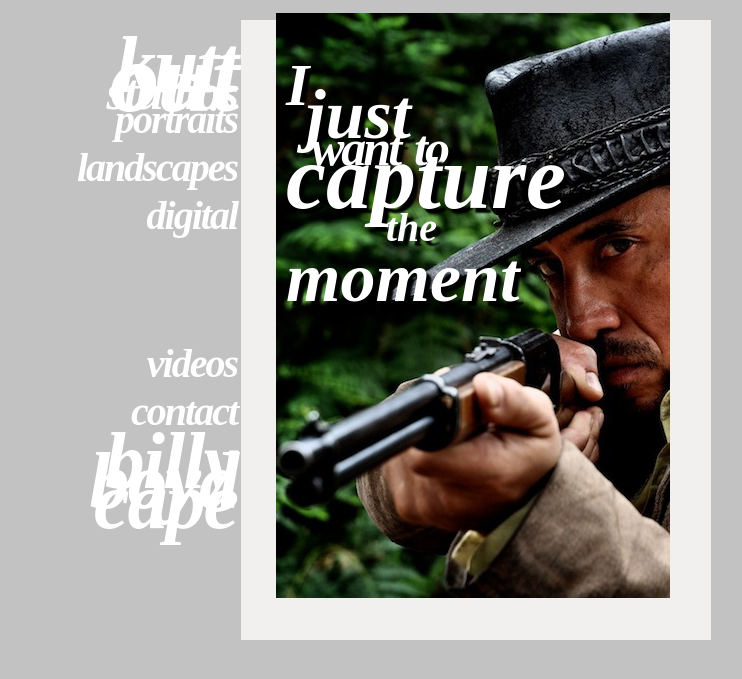
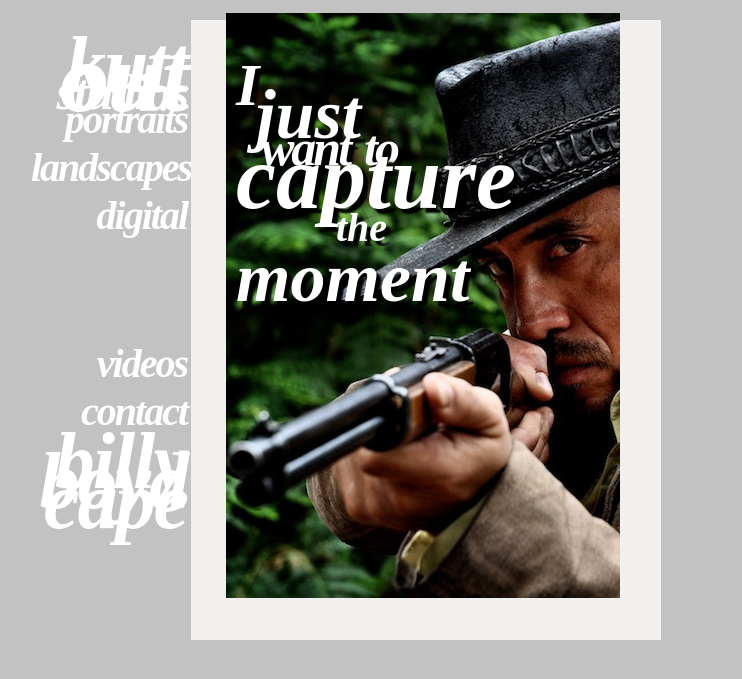
Before and after one commit to alxhill/kutt-out-gallery, a CodeIgniter app: page /index.php/gallery/home in a window 1280 px wide. Shown: the top 679 px of the page, without its empty margins (314-1056 px from the left). Run offline with CodeIgniter, Linux system fonts and the light colour scheme.

Commit message:
Preliminary, nonfunctional cropping added

```diff
--- a/application/controllers/gallery.php
+++ b/application/controllers/gallery.php
@@ -89,20 +89,47 @@ class Gallery extends CI_Controller {
 			$upload_data = $this->upload->data();
 			$link = site_url("assets/upload/" . $upload_data['file_name']);
 
-			// create a tumbnail for the image
+			// create a thumbnail for the image
 			$config_img = array(
 								'source_image' => 'assets/upload/' . $upload_data['file_name'],
 								'create_thumb' => TRUE,
+								'thumb_marker' => '_thum',
 								'maintain_ratio' => TRUE,
 								'width' => 100,
-								'height' => 60
+								'height' => 60,
+								'master_dim' => 'width'
 								);
 			$this->load->library('image_lib', $config_img);
-			if ( ! $this->image_lib->resize())
-			{
+			if ( ! $this->image_lib->resize()) {
 				print_r($this->image_lib->display_errors());
 			}
 
+			$this->load->helper('neatr');
+
+			$thumb_loc = 'assets/upload/' . $upload_data['raw_name'] . '_thum' . $upload_data['file_ext'];
+			$img_size = getimagesize($thumb_loc);
+			neat_r($img_size);
+			// Crop the image if necessary
+			if ($img_size[1] > $img_size[0]) {
+				$center_crop = $img_size[1]/2 + 30;
+				$this->image_lib->clear();
+				$config_img2 = array(
+					'source_image' => $thumb_loc,
+					'create_thumb' => TRUE,
+					'thumb_marker' => 'b',
+					'height' => 60,
+					'width' => 100,
+					'y-axis' => 150,
+					'x-axis' => 0
+					);
+				neat_r($config_img2);
+			$this->image_lib->initialize($config_img2);
+
+			if ( ! $this->image_lib->crop()) {
+				print_r($this->image_lib->display_errors());
+			}
+
+			}
 			$title = $this->input->post('title');
 			$this->gallery_model->add_image($link,$title);
 			$success = array(
@@ -112,7 +139,7 @@ class Gallery extends CI_Controller {
 							 'link' => $link,
 							 'template' => 'post_upload',
 							 'title' => 'Image uploaded',
-							'logged_in' => $this->_login_check()
+						   	 'logged_in' => $this->_login_check()
 							 );
 			$this->load->view('gallery/superview',$success);
 		}
--- a/application/views/gallery/common/header.php
+++ b/application/views/gallery/common/header.php
@@ -50,7 +50,7 @@ $(document).ready(function(){
 <body>
 <?php if ($logged_in) { ?>
 <a id='logout_link' href='/gallery/gallery/logout/' >Logout</a> -
-<a id='admin_link'href='/gallery/gallery/admin' >Admin</a>
+<a id='admin_link'href='/gallery/admin' >Admin</a>
 <?php } ?>
 <div class="container">
 <?=isset($message) ? show_messages($class,$message) : null ?>
--- a/application/views/gallery/post_upload.php
+++ b/application/views/gallery/post_upload.php
@@ -1,4 +1,4 @@
 <div class="content" id='main'>
 <h1>Image:</h1>
-<img alt="image" src="<?=$link ?>" width='430px'>
+<img alt="image" src="<?=$link ?>" width='400px'>
 </div>
--- a/assets/css/custom.css
+++ b/assets/css/custom.css
@@ -371,7 +371,7 @@ body {
 
 #nav {
 	float: left;
-	width: 300px;
+	width: 200px;
 }
 
 #main {
@@ -389,7 +389,7 @@ body {
 }
 
 .container {
-	width: 770px;
+	width: 670px;
 	margin-top: 20px;
 	margin-left: auto;
 	margin-right: auto;
```
Also changed, not shown: application/helpers/neatr_helper.php (renamed from application/helpers/neatr.php).
